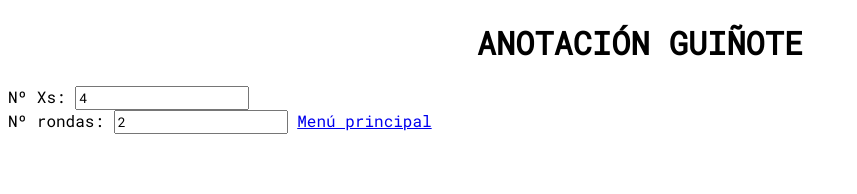
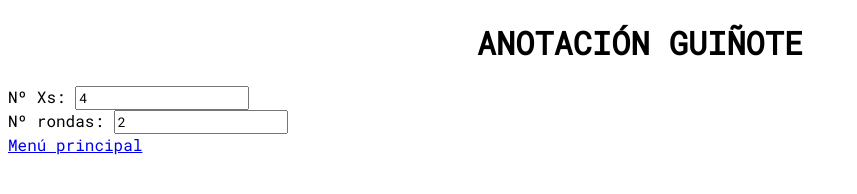
Before and after one commit to angelcaru/puntos-guinyote, a plain HTML site: page opciones/index.html in a window 1280 px wide. Shown: the whole page, without its empty margins (0-857 px from the left). Drawn offline with Linux system fonts and the light colour scheme.

Commit message:
Intentar arreglar menú de opciones

```diff
--- a/opciones/index.html
+++ b/opciones/index.html
@@ -18,7 +18,7 @@
 <body>
     <center><h1>ANOTACIÓN GUIÑOTE</h1></center>
     <label>Nº Xs: </label><input type="number" name="x-cnt" class="x-cnt" onchange="xCnt(this, this.value);" /><br/>
-    <label>Nº rondas: </label><input type="number" name="round-cnt" class="round-cnt" onchange="roundCnt(this, this.value);" />
+    <label>Nº rondas: </label><input type="number" name="round-cnt" class="round-cnt" onchange="roundCnt(this, this.value);" /><br/>
     <a href="../principal/">Menú principal</a>
 </body>
 </html>
```
